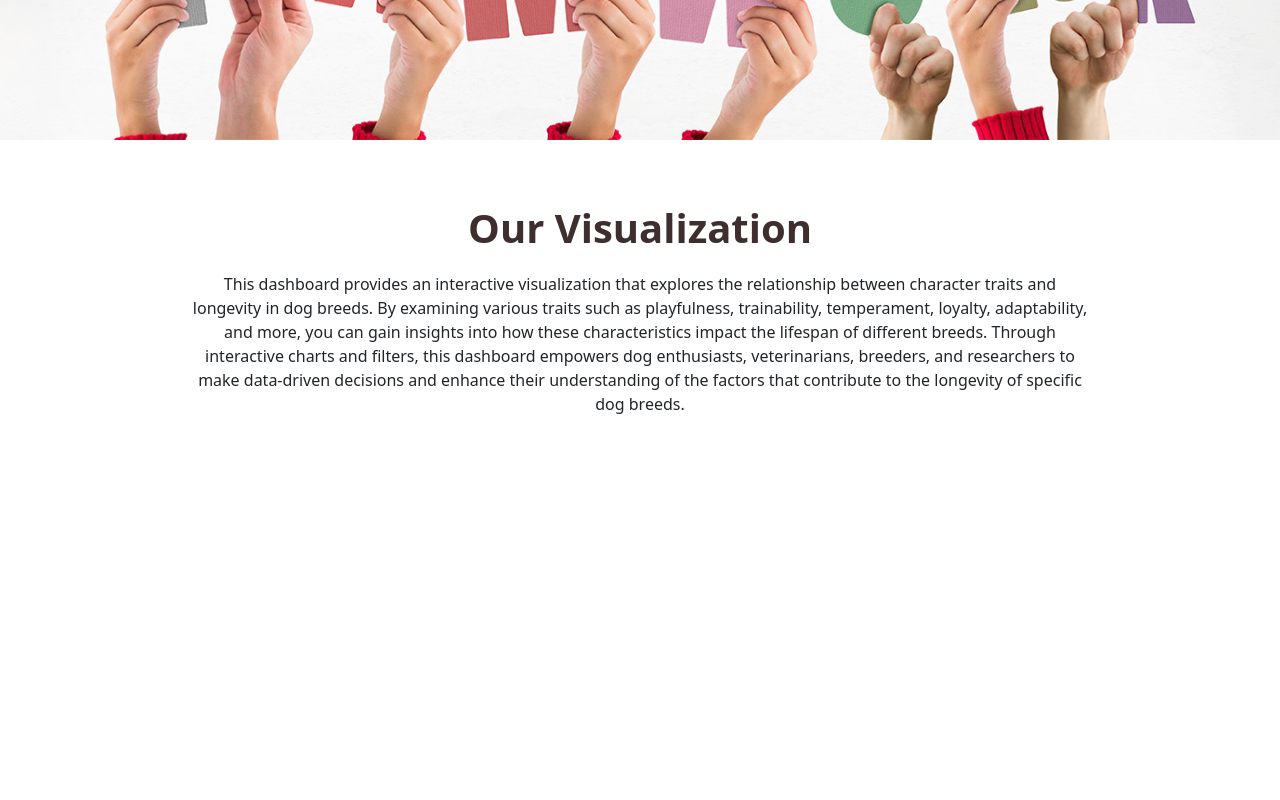
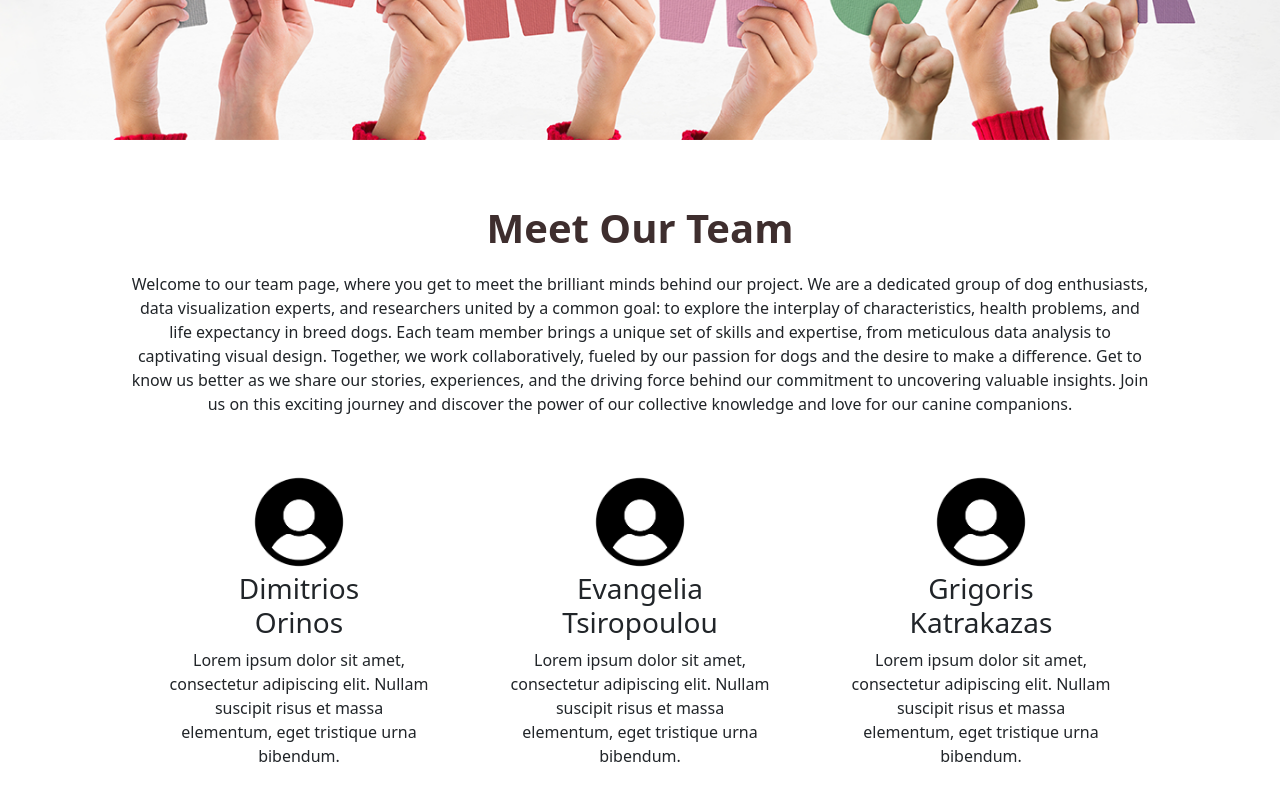
Before and after one commit to gkatrakazas/Dogs-breed, a React (Create React App) app: page /team in a window 1280 px wide. Shown: the part 660-1460 px from the top of the page. Before the commit the page ends 1140 px from the top, so only its background shows below. Built offline with nearby package versions, Linux system fonts and the light colour scheme.

Commit message:
add more containers to home , and refactor the team page and change conent in the visualization

```diff
--- a/src/components/Νavigationbar.js
+++ b/src/components/Νavigationbar.js
@@ -2,13 +2,12 @@ import React from "react";
 import Container from 'react-bootstrap/Container';
 import Nav from 'react-bootstrap/Nav';
 import Navbar from 'react-bootstrap/Navbar';
-import NavDropdown from 'react-bootstrap/NavDropdown';
 import logo from '../media/dogs_logo.png'
 import "../css/Navigationbar.css";
 import { useLocation } from 'react-router-dom';
 
 import { AiOutlineHome } from 'react-icons/ai'
-// import { FaLinkedin, FaGithub } from 'react-icons/fa'
+import {FaGithub } from 'react-icons/fa'
 
 const NavigationBar = () => {
   const location = useLocation();
@@ -26,10 +25,9 @@ const NavigationBar = () => {
 
           </Nav>
 
-          {/* <Nav className="ml-auto">
-          <Nav.Link href="https://www.linkedin.com/in/gkatrakazas/" target='_black'><FaLinkedin size={30} /></Nav.Link>
+          <Nav className="ml-auto">
           <Nav.Link href="https://github.com/gregory1996" target='_black'><FaGithub size={30} /></Nav.Link>
-          </Nav> */}
+          </Nav>
         </Navbar.Collapse>
       </Container>
     </Navbar>
--- a/src/css/Home.css
+++ b/src/css/Home.css
@@ -143,7 +143,7 @@
 #home .text_challenge_column {
 padding-left: 5%;
 padding-right: 5%;
-width: 60%;
+width: 80%;
 }
 
 /* data */
@@ -174,5 +174,40 @@ width: 60%;
 #home .text_data_column {
 padding-left: 5%;
 padding-right: 5%;
-width: 60%;
+width: 80%;
 }
+
+
+#home .meet-team-container{
+  background-color: rgb(230, 230, 230);
+  text-align: center;
+  padding: 5%;
+  padding-left: 15%;
+  padding-right: 15%;
+}
+
+.classic_button{
+  background-color: #d88236;
+  color:white;
+  border: none;
+  border-radius: 4px;
+  padding-top: 8px;
+  padding-bottom: 8px;
+  padding-right: 16px;
+  padding-left: 16px;
+  box-shadow: 2px 2px 2px 0px gray;
+
+}
+
+.classic_button:hover{
+  background-color: #3e2e2e;
+  color:white;
+  border: none;
+  border-radius: 4px;
+  padding-top: 8px;
+  padding-bottom: 8px;
+  padding-right: 16px;
+  padding-left: 16px;
+  box-shadow: 2px 4px 4px 0px gray;
+
+}
--- a/src/css/Team.css
+++ b/src/css/Team.css
@@ -21,19 +21,12 @@
   }
 
 
-  #team .intro-container{
-    text-align: center;
-    padding: 5%;
-    padding-left: 15%;
-    padding-right: 15%;
-  }
 
   #team .team-container {
     text-align: center;
     padding: 5%;
     padding-left: 10%;
     padding-right: 10%;
-    position: relative; /* Added */
   }
 
 
@@ -48,15 +41,30 @@
     margin: 1rem;
   }
 
-
-  #team .aims_target_container .content .column  img{
-    width: 80px;
-  }
-
-
   #team .subtitle{
     margin-bottom: 20px;
     font-size: 40px;
     font-weight: 700;
     color: #3e2e2e;
   }
+
+
+
+  #team .team-content {
+      display: flex;
+      flex-direction: row;
+      align-items: center;
+      justify-content: space-evenly;
+    }
+
+  #team .team-column {
+    width: 300px;
+    margin: 20px;
+    text-align: center;
+    padding: 2%;
+    background-color: white;
+  }
+
+  #team .team-column  img{
+    width: 100px;
+  }
--- a/src/pages/Home.js
+++ b/src/pages/Home.js
@@ -55,6 +55,12 @@ function Home() {
         </div>
       </div>
 
+      <div className="meet-team-container">
+        <h4 className='subtitle'>Meet our team</h4>
+        <p>Passionate about dogs and driven by data visualization, our exceptional team explores breed characteristics, health problems, and life expectancy. With expertise, creativity, and a love for our furry friends, we are dedicated to unraveling insights and making a positive impact. Discover the faces behind our project on our team page and join us as we delve into the fascinating world of dogs.</p>
+        <button className='classic_button'>Read More</button>
+      </div>
+
       <div className="data_container">
 
         <div className='data_content'>
@@ -71,28 +77,11 @@ This dataset includes information on breed characteristics, such as height, char
         </div>
       </div>
 
-      {/* <div className="team-container">
-        <h4 className='subtitle'>Our Team</h4>
-
-        <div className='team-content'>
-          <div className="team-column">
-            <img src={img} alt="Team Member 1" />
-            <h3>Team Member 1</h3>
-            <p>Lorem ipsum dolor sit amet, consectetur adipiscing elit. Nullam suscipit risus et massa elementum, eget tristique urna bibendum.</p>
-          </div>
-          <div className="team-column">
-            <img src={img} alt="Team Member 2" />
-            <h3>Team Member 2</h3>
-            <p>Lorem ipsum dolor sit amet, consectetur adipiscing elit. Nullam suscipit risus et massa elementum, eget tristique urna bibendum.</p>
-          </div>
-          <div className="team-column">
-            <img src={img} alt="Team Member 3" />
-            <h3>Team Member 3</h3>
-            <p>Lorem ipsum dolor sit amet, consectetur adipiscing elit. Nullam suscipit risus et massa elementum, eget tristique urna bibendum.</p>
-          </div>
-        </div>
-
-      </div> */}
+      <div className="meet-team-container">
+        <h4 className='subtitle'>Our visualization</h4>
+        <p>Welcome to our visualization page, where data comes to life. Through captivating visual representations, we bring together breed characteristics, health problems, and life expectancy in an engaging and informative way. Dive into our interactive visualizations to uncover patterns, correlations, and insights that will deepen your understanding of the fascinating world of dogs. Whether you're a dog enthusiast, veterinarian, breeder, or researcher, our visualizations provide a comprehensive view of how these factors interplay, empowering you to make data-driven decisions and contribute to the well-being of our furry friends.</p>
+        <button className='classic_button'>Read More</button>
+      </div>
     </div>
   );
 }
--- a/src/pages/Team.js
+++ b/src/pages/Team.js
@@ -10,14 +10,34 @@ function ourteam() {
       <div className='container_team'>
         <div className="column box">
           <div className="column-content">
-            <p id='main-title'>Exploring Character Traits in Dog Breeds</p>
+            <p id='main-title'>Uniting Passion, Expertise, and Dedication</p>
           </div>
         </div>
       </div>
 
-      <div className="intro-container">
-        <h4 className='subtitle'>Our Visualization</h4>
-        This dashboard provides an interactive visualization that explores the relationship between character traits and longevity in dog breeds. By examining various traits such as playfulness, trainability, temperament, loyalty, adaptability, and more, you can gain insights into how these characteristics impact the lifespan of different breeds. Through interactive charts and filters, this dashboard empowers dog enthusiasts, veterinarians, breeders, and researchers to make data-driven decisions and enhance their understanding of the factors that contribute to the longevity of specific dog breeds.
+      <div className="team-container">
+        <h4 className='subtitle'>Meet Our Team</h4>
+        <p>
+Welcome to our team page, where you get to meet the brilliant minds behind our project. We are a dedicated group of dog enthusiasts, data visualization experts, and researchers united by a common goal: to explore the interplay of characteristics, health problems, and life expectancy in breed dogs. Each team member brings a unique set of skills and expertise, from meticulous data analysis to captivating visual design. Together, we work collaboratively, fueled by our passion for dogs and the desire to make a difference. Get to know us better as we share our stories, experiences, and the driving force behind our commitment to uncovering valuable insights. Join us on this exciting journey and discover the power of our collective knowledge and love for our canine companions.</p>
+
+        <div className='team-content'>
+          <div className="team-column">
+            <img src={img} alt="Dimitrios Orinos" />
+            <h3>Dimitrios<br></br> Orinos</h3>
+            <p>Lorem ipsum dolor sit amet, consectetur adipiscing elit. Nullam suscipit risus et massa elementum, eget tristique urna bibendum.</p>
+          </div>
+          <div className="team-column">
+            <img src={img} alt="EvangeliaTsiropoulou" />
+            <h3>Evangelia <br></br> Tsiropoulou</h3>
+            <p>Lorem ipsum dolor sit amet, consectetur adipiscing elit. Nullam suscipit risus et massa elementum, eget tristique urna bibendum.</p>
+          </div>
+          <div className="team-column">
+            <img src={img} alt="Grigoris Katrakazas" />
+            <h3>Grigoris<br></br> Katrakazas</h3>
+            <p>Lorem ipsum dolor sit amet, consectetur adipiscing elit. Nullam suscipit risus et massa elementum, eget tristique urna bibendum.</p>
+          </div>
+        </div>
+
       </div>
 
     </div>
--- a/src/pages/visualization.js
+++ b/src/pages/visualization.js
@@ -16,7 +16,7 @@ function visualization() {
 
       <div className="intro-container">
         <h4 className='subtitle'>Our Visualization</h4>
-        This dashboard provides an interactive visualization that explores the relationship between character traits and longevity in dog breeds. By examining various traits such as playfulness, trainability, temperament, loyalty, adaptability, and more, you can gain insights into how these characteristics impact the lifespan of different breeds. Through interactive charts and filters, this dashboard empowers dog enthusiasts, veterinarians, breeders, and researchers to make data-driven decisions and enhance their understanding of the factors that contribute to the longevity of specific dog breeds.
+        <p>Step into our visualization page, a gateway to a visual journey through the complex dynamics of breed characteristics, health problems, and life expectancy. Here, we present an immersive experience that combines art and science to unravel the hidden insights within the data. Through interactive charts, graphs, and visual representations, we aim to provide a comprehensive understanding of the intricate interplay between breed traits, health issues, and the longevity of our canine companions. Explore our dynamic visualizations that allow you to filter, analyze, and explore the data from multiple perspectives. Witness how different breed characteristics contribute to health problems and how these factors impact the life expectancy of various breeds. Delve into the correlations and patterns that emerge, enabling you to gain valuable insights into breed selection, health management, and overall well-being. Whether you're a dog enthusiast seeking a deeper understanding of your furry friend or a professional in the field, our visualizations offer a powerful tool for data-driven decision-making and a gateway to a more informed and compassionate approach to dog care. Join us on this visual voyage and unlock a new level of understanding in the world of dogs.</p>
       </div>
     </div>
   );
```
